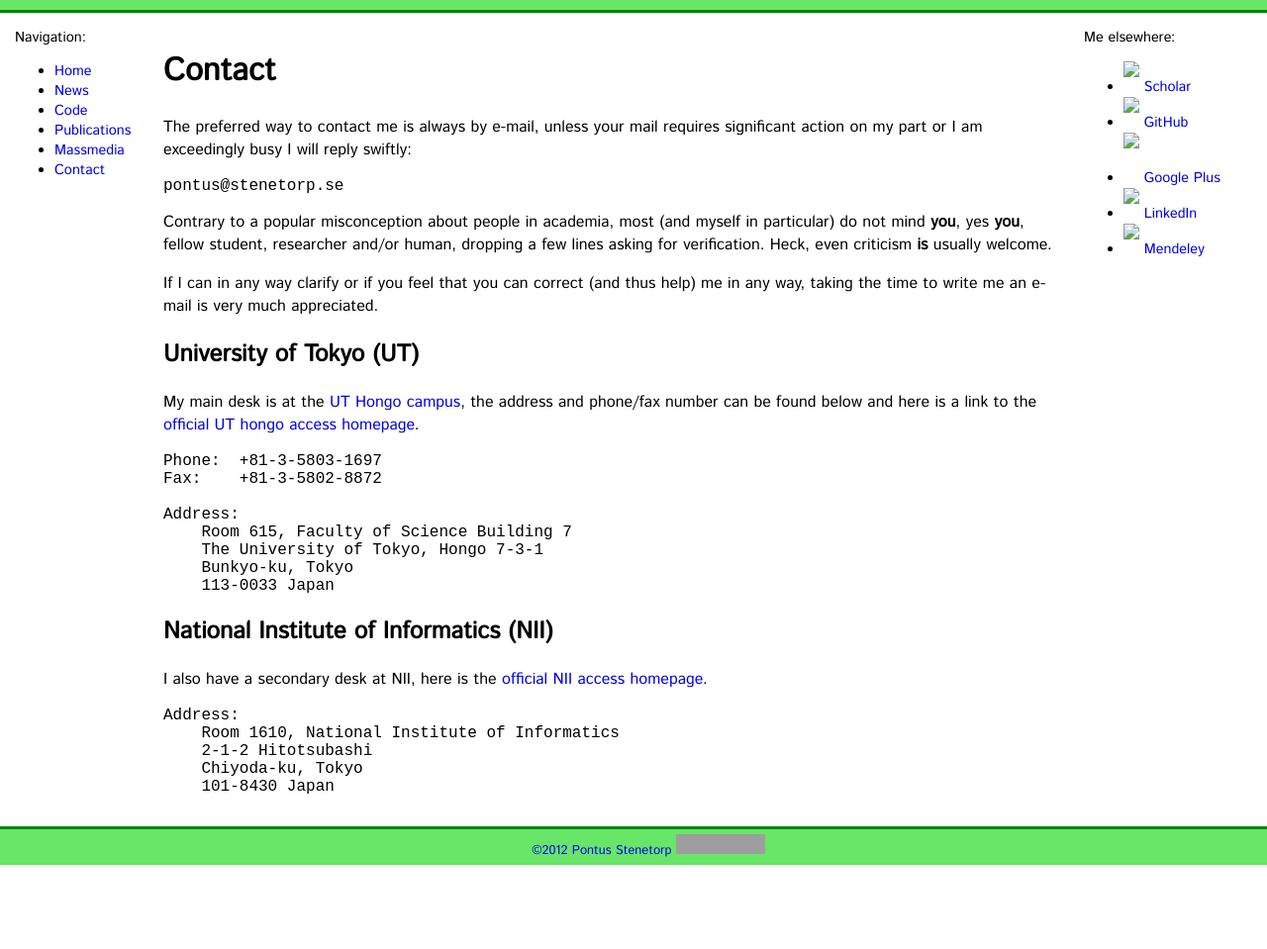
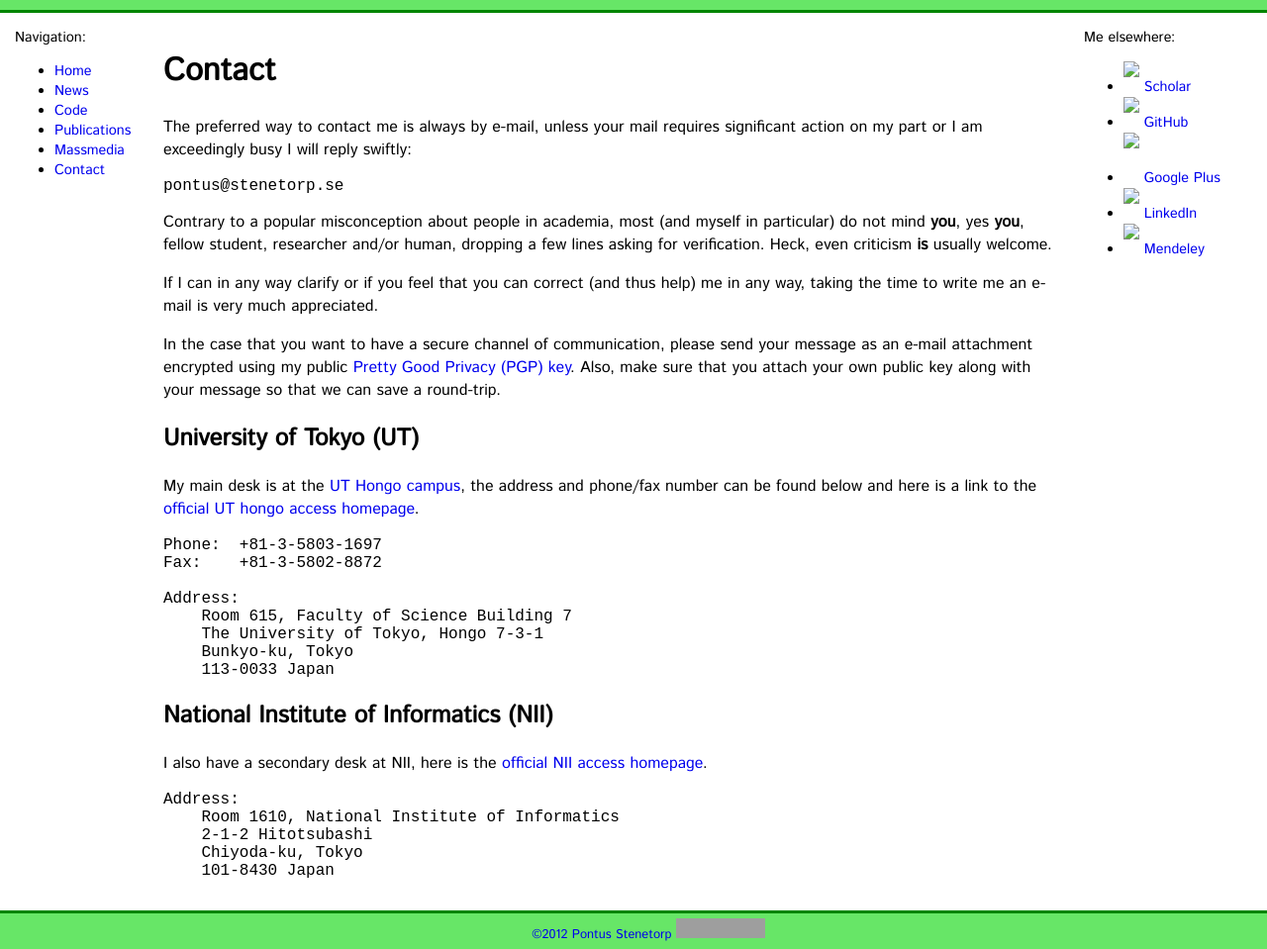
Before and after one commit to gbouchar/ninjin.github.io, a Jekyll site: the page built from contact.md, in a window 1280 px wide. Shown: the whole page at 99% size. Built offline with Jekyll 4.4.1, drawn with Linux system fonts in a browser that asks for light colours; some web fonts are replaced; Markdown is read by kramdown in place of the engine named in the settings; before the commit the page ends 900 px from its top, so only the background shows below that; grey boxes are pictures that could not be loaded.

Commit message:
PGP key information and linking.

```diff
--- a/contact.md
+++ b/contact.md
@@ -30,6 +30,13 @@ If I can in any way clarify or if you feel that you can correct (and thus
 help) me in any way, taking the time to write me an e-mail is very much
 appreciated.
 
+In the case that you want to have a secure channel of communication, please
+send your message as an e-mail attachment encrypted using my public [Pretty
+Good Privacy (PGP) key][pgp_key]. Also, make sure that you attach your own
+public key along with your message so that we can save a round-trip.
+
+[pgp_key]: pontus_stenetorp.pub
+
 ## University of Tokyo (UT) ##
 
 My main desk is at the [UT Hongo campus][gmap_hongo_campus], the address and
```
Also changed, not shown: 1 other file.
